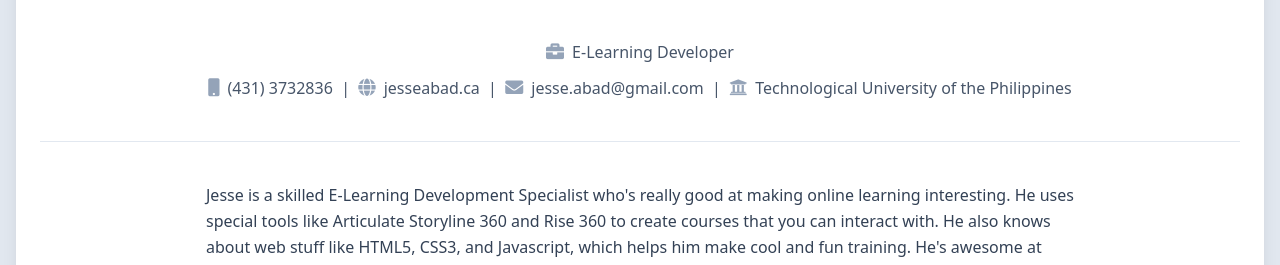
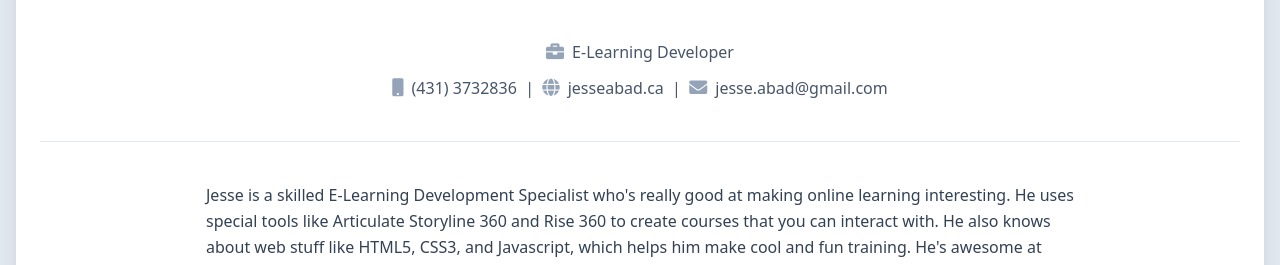
Before and after one commit to jesseabad/porfolio-tw, a plain HTML site: page index.html in a window 1280 px wide. Shown: the part 529-794 px from the top of the page. Drawn offline with nearby package versions, Linux system fonts and the light colour scheme.

Commit message:
Update index.html

```diff
--- a/index.html
+++ b/index.html
@@ -184,8 +184,8 @@
                             <div class="mb-2 text-blueGray-600">
                                 <i class="fas fa-mobile mr-2 text-lg text-blueGray-400"></i >(431) 3732836 &nbsp;|&nbsp;
                                 <i class="fas fa-globe mr-2 text-lg text-blueGray-400"></i >jesseabad.ca &nbsp;|&nbsp;
-                                <i class="fas fa-envelope mr-2 text-lg text-blueGray-400"></i >jesse.abad@gmail.com &nbsp;|&nbsp;
-                                <i class="fas fa-university mr-2 text-lg text-blueGray-400"></i >Technological University of the Philippines
+                                <i class="fas fa-envelope mr-2 text-lg text-blueGray-400"></i >jesse.abad@gmail.com
+
                             </div>
                         </div>
                         <div class="mt-10 py-10 border-t border-blueGray-200 text-center">
```
